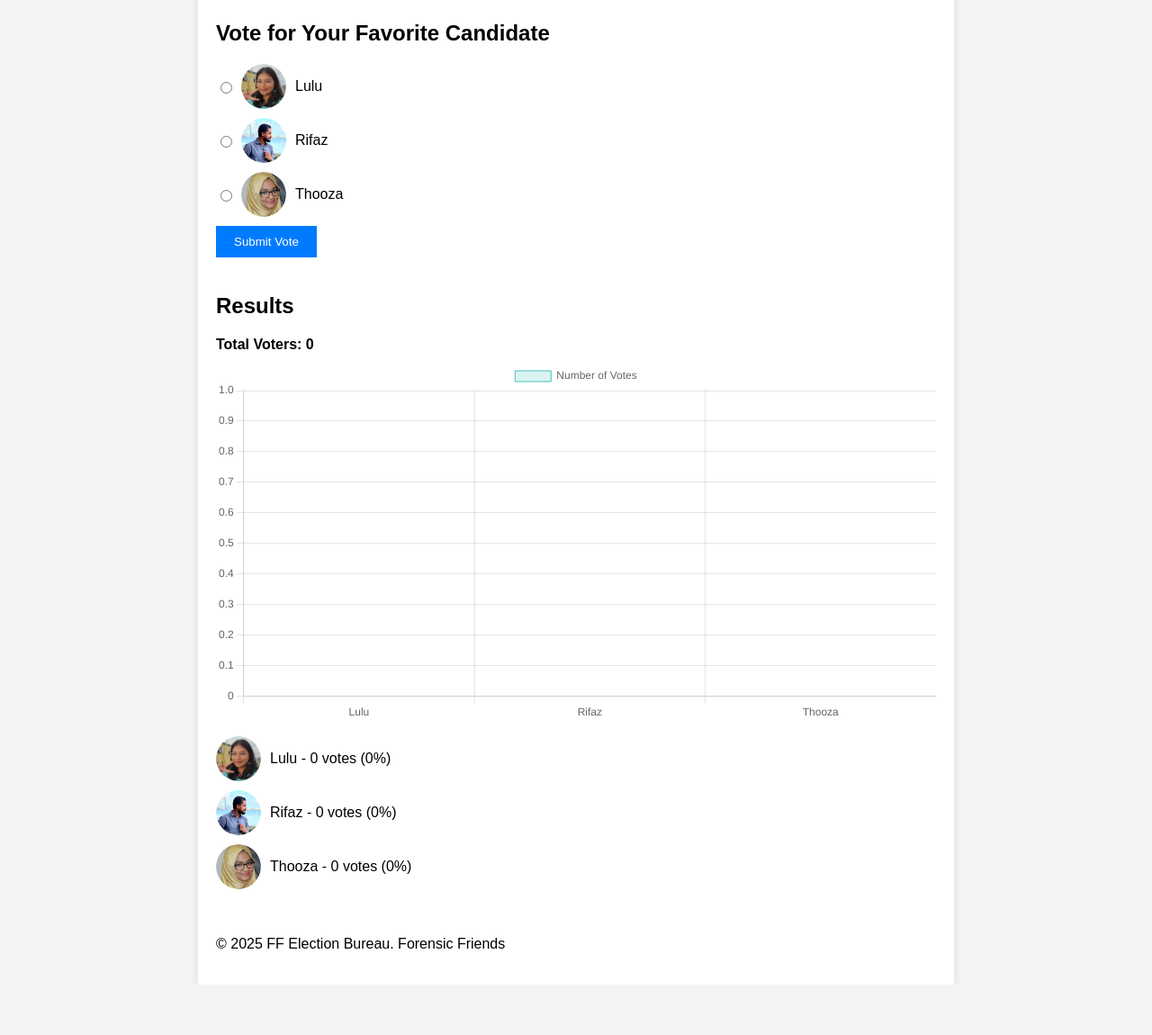
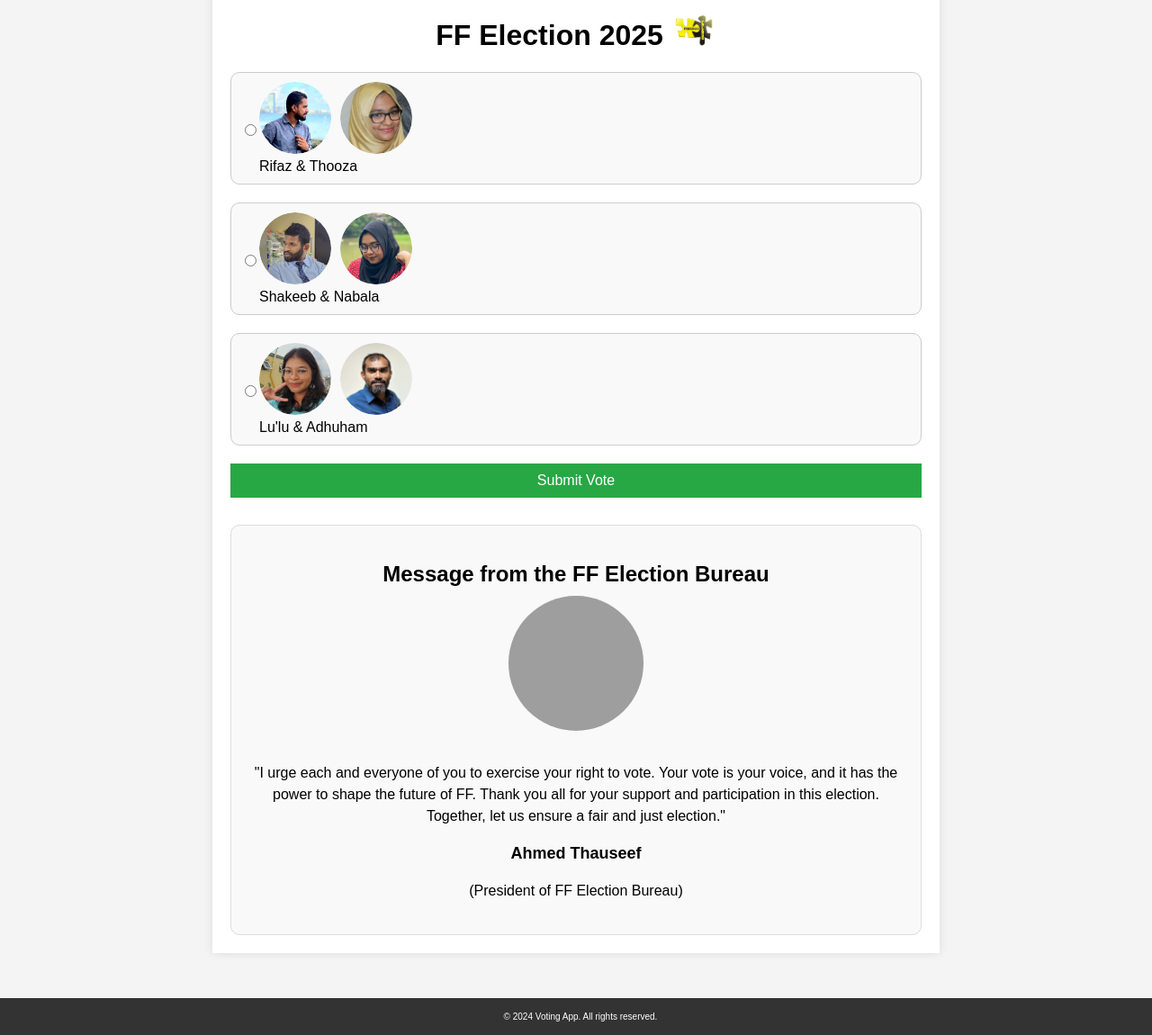
Before and after one commit to afoo-lab/ff-election, a plain HTML site: page index.html in a window 1280 px wide. Shown: the part 74-1224 px from the top of the page at 90% size. Before the commit the page ends 1168 px from the top, so only its background shows below. Drawn offline with nearby package versions, Linux system fonts and the light colour scheme; grey boxes are pictures that could not be loaded.

Commit message:
Add files via upload

```diff
--- a/index.html
+++ b/index.html
@@ -3,36 +3,99 @@
 <head>
     <meta charset="UTF-8">
     <meta name="viewport" content="width=device-width, initial-scale=1.0">
-    <title>Voting Application</title>
+    <title>Vote for President & Vice President</title>
     <link rel="stylesheet" href="styles.css">
-    <script src="https://cdn.jsdelivr.net/npm/chart.js"></script>
 </head>
 <body>
-    <div id="app">
-        <header>
-            <h1>FF Election 2025</h1>
-        </header>
-        <main>
-            <section id="vote-section">
-                <h2>Vote for Your Favorite Candidate</h2>
-                <div id="candidates">
-                    <!-- Candidates will be dynamically inserted here -->
-                </div>
-                <button id="submit-vote">Submit Vote</button>
-            </section>
-            <section id="results-section">
-                <h2>Results</h2>
-                <p id="total-voters">Total Voters: 0</p>
-                <canvas id="results-chart"></canvas>
-                <ul id="results">
-                    <!-- Results will be dynamically inserted here -->
-                </ul>
-            </section>
-        </main>
-        <footer>
-            <p>&copy; 2025 FF Election Bureau. Forensic Friends</p>
-        </footer>
+    <div class="poll-container">
+        <h1>FF Election 2025 <img src="images/ff-logo.png" alt="" width="50px"></h1>
+
+        <!-- Voting Form -->
+        <form id="vote-form">
+            <div class="candidate">
+                <input type="radio" name="vote" value="Candidate 1" id="candidate1">
+                <label for="candidate1">
+                    <div class="candidate-info">
+                        <img src="images/rifaz.png" alt="President 1" class="candidate-photo">
+                        <img src="images/thooza.png" alt="Vice President 1" class="candidate-photo">
+                    </div>
+                    <div class="candidate-names">
+                        <span class="president-name">Rifaz & Thooza</span><br>
+
+                    </div>
+                </label>
+            </div>
+
+            <div class="candidate">
+                <input type="radio" name="vote" value="Candidate 2" id="candidate2">
+                <label for="candidate2">
+                    <div class="candidate-info">
+                        <img src="images/shakeeb.png" alt="President 2" class="candidate-photo">
+                        <img src="images/nabala.png" alt="Vice President 2" class="candidate-photo">
+                    </div>
+                    <div class="candidate-names">
+                        <span class="president-name">Shakeeb & Nabala</span><br>
+
+                    </div>
+                </label>
+            </div>
+
+            <div class="candidate">
+                <input type="radio" name="vote" value="Candidate 3" id="candidate3">
+                <label for="candidate3">
+                    <div class="candidate-info">
+                        <img src="images/lulu.png" alt="President 3" class="candidate-photo">
+                        <img src="images/adhuham.png" alt="Vice President 3" class="candidate-photo">
+                    </div>
+                    <div class="candidate-names">
+                        <span class="president-name">Lu'lu & Adhuham</span><br>
+
+                    </div>
+                </label>
+            </div>
+
+            <button type="submit">Submit Vote</button>
+        </form>
+
+        <!-- Thank You Message -->
+        <div id="thank-you" style="display: none;">
+            <h2>Thank You for Your Vote!</h2>
+            <p>Your vote has been submitted successfully. Here are the current results:</p>
+        </div>
+
+        <!-- Results Section with Photos -->
+        <div id="results" style="display: none;">
+            <h2>Results:</h2>
+            <p>Total Voters: <span id="total-voters">0</span></p>
+            <div class="result">
+                <img src="images/rifaz.png" alt="President 1" class="result-photo">
+                <p>Rifaz & Thooza: <span id="candidate1-votes">0</span> votes</p>
+            </div>
+            <div class="result">
+                <img src="images/shakeeb.png" alt="President 2" class="result-photo">
+                <p>Shakeeb & Nabala: <span id="candidate2-votes">0</span> votes</p>
+            </div>
+            <div class="result">
+                <img src="images/lulu.png" alt="President 3" class="result-photo">
+                <p>Lu'lu & Adhuham: <span id="candidate3-votes">0</span> votes</p>
+            </div>
+        </div>
+
+        <!-- Testimonial Section -->
+        <div id="testimonial">
+            <h2>Message from the FF Election Bureau</h2>
+            <img src="images/afoo.png" alt="President Photo" class="president-photo">
+            <p>"I urge each and everyone of you to exercise your right to vote. Your vote is your voice, and it has the power to shape the future of FF. Thank you all for your support and participation in this election. Together, let us ensure a fair and just election."</p>
+            <p><strong>Ahmed Thauseef</strong></p>
+            <p>(President of FF Election Bureau)</p>
+        </div>
     </div>
+
+    <!-- Footer -->
+    <footer>
+        <p>&copy; 2024 Voting App. All rights reserved.</p>
+    </footer>
+
     <script src="script.js"></script>
 </body>
 </html>
--- a/script.js
+++ b/script.js
@@ -1,99 +1,55 @@
-// Sample data for candidates
-const candidates = [
-    { name: 'Lulu', photo: 'images/lulu.png' },
-    { name: 'Rifaz', photo: 'images/rifaz.png' },
-    { name: 'Thooza', photo: 'images/thooza.png' }
-];
+document.addEventListener('DOMContentLoaded', () => {
+    // Check if vote counts already exist in local storage
+    const candidate1Votes = parseInt(localStorage.getItem('candidate1Votes') || 0);
+    const candidate2Votes = parseInt(localStorage.getItem('candidate2Votes') || 0);
+    const candidate3Votes = parseInt(localStorage.getItem('candidate3Votes') || 0);
 
-// Initialize votes count
-const votes = candidates.reduce((acc, candidate) => {
-    acc[candidate.name] = 0;
-    return acc;
-}, {});
+    // Update vote counts and total voters on page load
+    const totalVoters = candidate1Votes + candidate2Votes + candidate3Votes;
+    document.getElementById('total-voters').innerText = totalVoters;
+    document.getElementById('candidate1-votes').innerText = candidate1Votes;
+    document.getElementById('candidate2-votes').innerText = candidate2Votes;
+    document.getElementById('candidate3-votes').innerText = candidate3Votes;
 
-let chart = null;
+    // Handle form submission
+    document.getElementById('vote-form').addEventListener('submit', function(e) {
+        e.preventDefault();
 
-function displayCandidates() {
-    const candidatesDiv = document.getElementById('candidates');
-    candidates.forEach(candidate => {
-        const candidateDiv = document.createElement('div');
-        candidateDiv.classList.add('candidate');
-        candidateDiv.innerHTML = `
-            <input type="radio" name="candidate" value="${candidate.name}">
-            <img src="${candidate.photo}" alt="${candidate.name}">
-            <span>${candidate.name}</span>
-        `;
-        candidatesDiv.appendChild(candidateDiv);
-    });
-}
+        const selectedCandidate = document.querySelector('input[name="vote"]:checked');
+        if (selectedCandidate) {
+            const candidate = selectedCandidate.value;
 
-function updateChart() {
-    const ctx = document.getElementById('results-chart').getContext('2d');
-    const candidateNames = candidates.map(candidate => candidate.name);
-    const candidateVotes = candidateNames.map(name => votes[name]);
+            // Update the vote count for the selected candidate
+            let newVotes;
+            if (candidate === 'Candidate 1') {
+                newVotes = candidate1Votes + 1;
+                localStorage.setItem('candidate1Votes', newVotes);
+                document.getElementById('candidate1-votes').innerText = newVotes;
+            } else if (candidate === 'Candidate 2') {
+                newVotes = candidate2Votes + 1;
+                localStorage.setItem('candidate2Votes', newVotes);
+                document.getElementById('candidate2-votes').innerText = newVotes;
+            } else if (candidate === 'Candidate 3') {
+                newVotes = candidate3Votes + 1;
+                localStorage.setItem('candidate3Votes', newVotes);
+                document.getElementById('candidate3-votes').innerText = newVotes;
+            }
 
-    if (chart) {
-        chart.destroy(); // Destroy the existing chart before creating a new one
-    }
+            // Update total voters
+            const updatedTotalVoters = totalVoters + 1;
+            document.getElementById('total-voters').innerText = updatedTotalVoters;
+            localStorage.setItem('totalVoters', updatedTotalVoters);
 
-    chart = new Chart(ctx, {
-        type: 'bar',
-        data: {
-            labels: candidateNames,
-            datasets: [{
-                label: 'Number of Votes',
-                data: candidateVotes,
-                backgroundColor: 'rgba(75, 192, 192, 0.2)',
-                borderColor: 'rgba(75, 192, 192, 1)',
-                borderWidth: 1
-            }]
-        },
-        options: {
-            responsive: true,
-            scales: {
-                y: {
-                    beginAtZero: true
-                }
-            }
+            // Hide the voting form
+            document.getElementById('vote-form').style.display = 'none';
+            document.getElementById('thank-you').style.display = 'block';
+
+            // Delay showing the results
+            setTimeout(() => {
+                document.getElementById('results').style.display = 'block';
+            }, 2000); // 2000 milliseconds = 2 seconds
+        } else {
+            alert('Please select a candidate before voting.');
         }
     });
-}
-
-function displayResults() {
-    const resultsUl = document.getElementById('results');
-    resultsUl.innerHTML = '';
-
-    const totalVotes = Object.values(votes).reduce((acc, count) => acc + count, 0);
-    const totalVoters = totalVotes; // Each vote corresponds to one voter
-
-    // Update total voters count
-    document.getElementById('total-voters').innerText = `Total Voters: ${totalVoters}`;
-
-    candidates.forEach(candidate => {
-        const li = document.createElement('li');
-        const candidateVotes = votes[candidate.name];
-        const percentage = totalVotes > 0 ? (candidateVotes / totalVotes * 100).toFixed(2) : 0;
-        li.innerHTML = `
-            <img src="${candidate.photo}" alt="${candidate.name}">
-            <span>${candidate.name} - ${candidateVotes} votes (${percentage}%)</span>
-        `;
-        resultsUl.appendChild(li);
-    });
-
-    updateChart(); // Update the chart with new data
-}
-
-document.getElementById('submit-vote').addEventListener('click', () => {
-    const selectedCandidate = document.querySelector('input[name="candidate"]:checked');
-    if (selectedCandidate) {
-        votes[selectedCandidate.value]++;
-        displayResults();
-    } else {
-        alert('Please select a candidate to vote for.');
-    }
 });
-
-window.onload = () => {
-    displayCandidates();
-    displayResults();
-};
--- a/styles.css
+++ b/styles.css
@@ -1,92 +1,143 @@
 body {
     font-family: Arial, sans-serif;
+    background-color: #f4f4f4;
     margin: 0;
     padding: 0;
-    background-color: #f4f4f4;
 }
 
-#app {
-    max-width: 800px;
-    margin: 0 auto;
+.poll-container {
+    width: 60%;
+    margin: 50px auto;
+    background-color: white;
     padding: 20px;
-    background-color: #fff;
-    box-shadow: 0 0 10px rgba(0,0,0,0.1);
+    box-shadow: 0 0 10px rgba(0, 0, 0, 0.1);
 }
 
-header {
+h1, h2 {
     text-align: center;
-    margin-bottom: 20px;
 }
 
-h1 {
-    margin: 0;
-}
-
-main {
-    display: flex;
-    flex-direction: column;
-}
-
-section {
-    margin-bottom: 20px;
-}
-
-#candidates {
-    display: flex;
-    flex-direction: column;
+form {
+    margin: 20px 0;
 }
 
 .candidate {
     display: flex;
     align-items: center;
+    margin: 20px 0;
+    padding: 10px;
+    border: 1px solid #ccc;
+    border-radius: 10px;
+    background-color: #f9f9f9;
+}
+
+.candidate-info {
+    display: flex;
+    align-items: center;
+}
+
+.candidate img {
+    width: 80px;
+    height: 80px;
+    border-radius: 50%;
+    margin-right: 10px;
+}
+
+.candidate-names {
+    font-size: 16px;
+    margin-top: 5px;
+}
+
+button {
+    display: block;
+    width: 100%;
+    padding: 10px;
+    background-color: #28a745;
+    color: white;
+    border: none;
+    cursor: pointer;
+    margin-top: 20px;
+    font-size: 16px;
+}
+
+button:hover {
+    background-color: #218838;
+}
+
+#results {
+    text-align: center;
+    margin-top: 20px;
+}
+
+#results p {
+    font-size: 18px;
+}
+
+/* Testimonial Styles */
+#testimonial {
+    margin-top: 30px;
+    padding: 20px;
+    border: 1px solid #ddd;
+    border-radius: 10px;
+    background-color: #f9f9f9;
+    text-align: center;
+}
+
+#testimonial h2 {
     margin-bottom: 10px;
 }
 
-.candidate img {
+#testimonial p {
+    font-size: 16px;
+    line-height: 1.5;
+}
+
+#testimonial strong {
+    display: block;
+    margin-top: 10px;
+    font-size: 18px;
+    font-weight: bold;
+}
+
+.president-photo {
+    width: 150px;
+    height: 150px;
     border-radius: 50%;
-    width: 50px;
-    height: 50px;
+    margin-bottom: 15px;
+}
+
+/* Footer Styles */
+footer {
+    background-color: #333;
+    color: white;
+    text-align: center;
+    padding: 5px;
+    width: 100%;
+    font-size: x-small;
+}
+
+.ff-logo {
+    text-align: center;
+    align-items: center;
+}
+
+#thank-you p {
+    text-align: center;
+}
+
+.result {
+    display: flex;
+    align-items: center;
+    margin-top: 10px;
+}
+
+.result img {
+    width: 60px;
+    height: 60px;
+    border-radius: 50%;
     margin-right: 10px;
 }
 
-.candidate input[type="radio"] {
-    margin-right: 10px;
+.result p {
+    font-size: 18px;
 }
-
-button {
-    padding: 10px 20px;
-    background-color: #007BFF;
-    border: none;
-    color: #fff;
-    cursor: pointer;
-}
-
-button:hover {
-    background-color: #0056b3;
-}
-
-#results {
-    list-style: none;
-    padding: 0;
-}
-
-#results li {
-    display: flex;
-    align-items: center;
-    margin-bottom: 10px;
-}
-
-#results img {
-    border-radius: 50%;
-    width: 50px;
-    height: 50px;
-    margin-right: 10px;
-}
-#total-voters {
-    font-weight: bold;
-    margin-bottom: 10px;
-}
-#results-chart {
-    width: 100%;
-    height: 400px;
-}
```
Also changed, not shown: images/adhuham.png (added), images/ff-logo.png (added), images/nabala.png (added), images/shakeeb.png (added), 1 other file.
